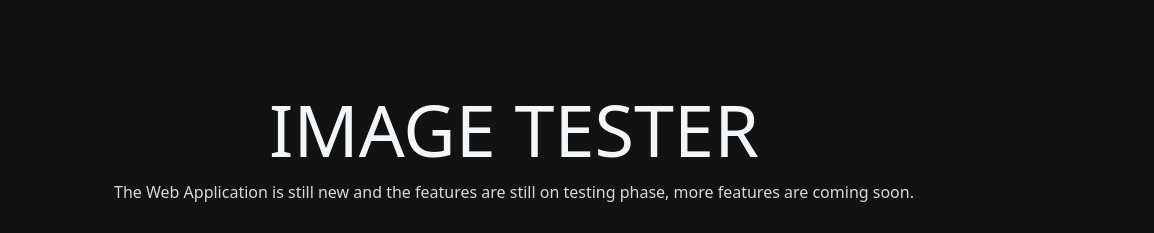
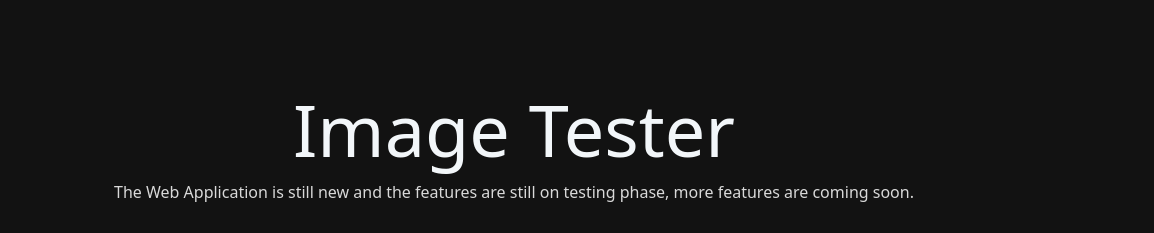
Before and after one commit to panzerweb/ImageTest, a plain HTML site: page index.html in a window 1280 px wide. Shown: the top 233 px of the page, 126-1280 px from the left. Drawn offline with nearby package versions, Linux system fonts and the light colour scheme.

Commit message:
Fix Title Heading

```diff
--- a/index.html
+++ b/index.html
@@ -30,7 +30,7 @@
     <section id="home-section" class="pt-1">
         <div class="container-lg">
             <div class="row justify-content-center text-center">
-                <h1>IMAGE TESTER</h1>
+                <h1>Image Tester</h1>
                 <p>The Web Application is still new and the features are still on testing phase, more features are coming soon.</p>
             </div>
 
```
